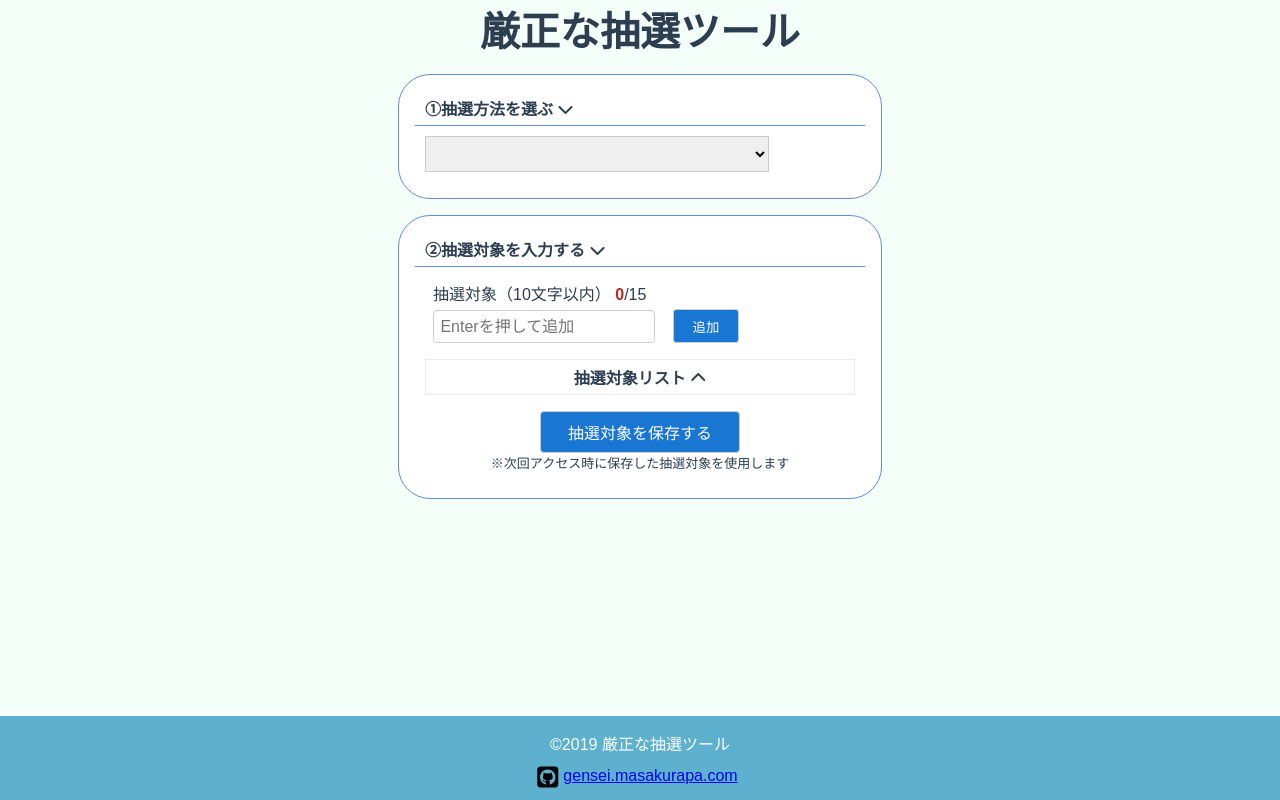
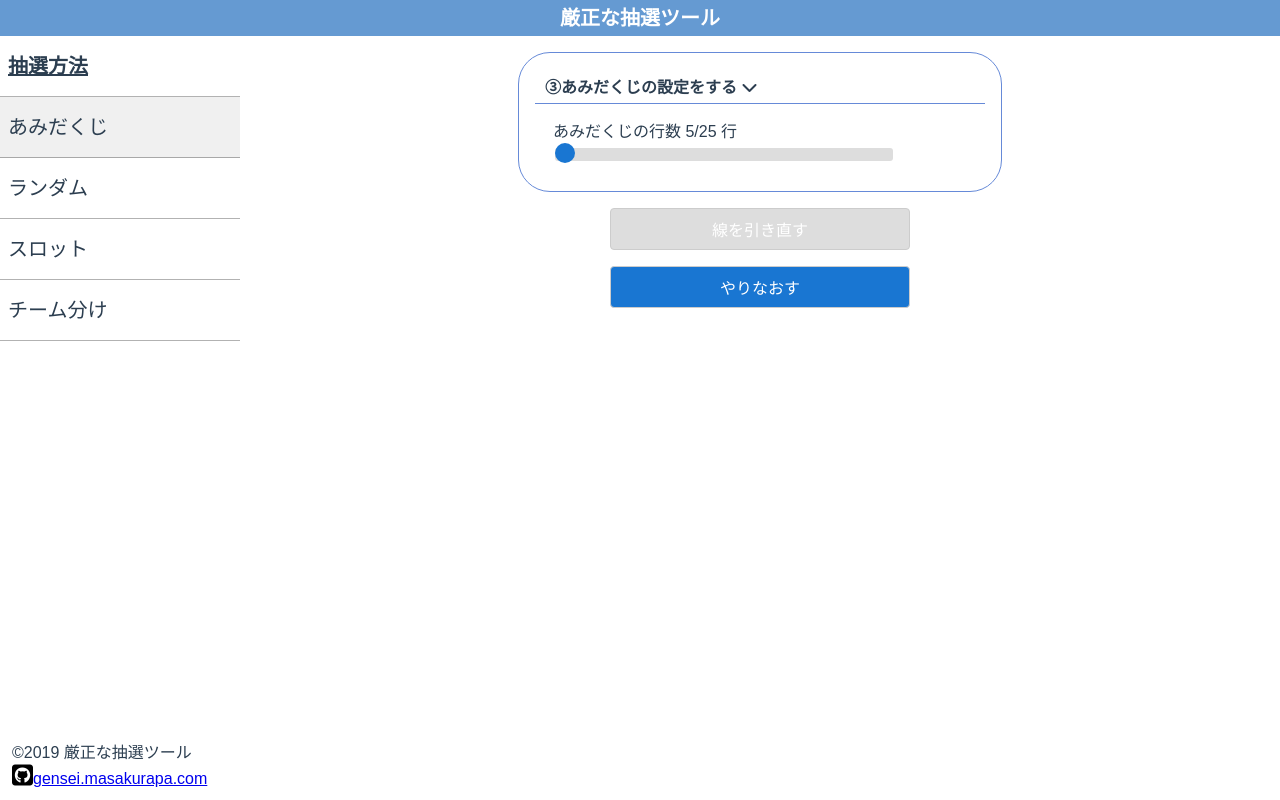
Before and after one commit to masakurapa/gensei.masakurapa.com, a Svelte app: page / in a window 1280 px wide. Built offline with nearby package versions, Linux system fonts and the light colour scheme.

Commit message:
PC版レイアウトの大枠を作成

```diff
--- a/public/index.html
+++ b/public/index.html
@@ -27,6 +27,8 @@
     <script src="https://kit.fontawesome.com/4e4a01a531.js"></script>
     <link rel='icon' type='image/png' href='favicon.png'>
     <link rel='stylesheet' href='bundle.css'>
+    <link rel='stylesheet' href='bundle.css'>
+    <link rel='stylesheet' href='style.css'>
 </head>
 <body>
     <div id="app"></div>
--- /dev/null
+++ b/public/style.css
@@ -0,0 +1,12 @@
+html {
+    width: 100%;
+    height: 100%;
+}
+
+body {
+    width: 100%;
+    height: 100%;
+    margin: 0;
+    color: #2c3e50 !important;
+    font-family: 'Hannotate SC','Chalkboard SE','ＭＳ 明朝', 'MS Mincho',sans-serif !important;
+}
--- a/src/@types/component.ts
+++ b/src/@types/component.ts
@@ -4,7 +4,7 @@
 export interface Component {
     value: string;
     text: string;
-    useSp: boolean;
+    useSp?: boolean;
     component?: any;
 };
 
--- a/src/App.svelte
+++ b/src/App.svelte
@@ -1,7 +1,5 @@
-<GlobalCss/>
-
 {#if isSmartPhone()}
-    <Layout/>
+    <LayoutSP/>
 {:else}
     <LayoutPC/>
 {/if}
@@ -9,7 +7,6 @@
 <script lang="ts">
     import { isSmartPhone } from './util';
 
-    import GlobalCss from './GlobalCss.svelte';
-    import Layout from './components/Layout.svelte';
-    import LayoutPC from './components/LayoutPC.svelte';
+    import LayoutPC from './LayoutPC.svelte';
+    import LayoutSP from './components/LayoutSP.svelte';
 </script>
--- /dev/null
+++ b/src/LayoutPC.svelte
@@ -0,0 +1,117 @@
+<header>厳正な抽選ツール</header>
+
+<div class="container">
+    <aside class="container__sidebar">
+        <div class="menu">
+            <div class="menu__title">抽選方法</div>
+
+            {#each components as row (row.value)}
+                <div
+                    class="menu__item"
+                    class:menu__active={component.value === row.value}
+                    on:click="{() => onClickMenuItem(row)}"
+                >{row.text}</div>
+            {/each}
+        </div>
+    </aside>
+
+    <main class="container__main">
+        <svelte:component this={component.component}/>
+    </main>
+</div>
+
+<footer>
+    <div class="footer__name">&copy;2019 厳正な抽選ツール</div>
+    <div class="footer__link">
+        <a href="https://github.com/masakurapa/gensei.masakurapa.com" target="_blank">
+            <i class="fab fa-github-square" style="color: black; font-size: 1.5em;"></i>gensei.masakurapa.com
+        </a>
+    </div>
+</footer>
+
+<script lang="ts">
+    import type { Component, ComponentList } from './@types/component';
+
+    import RandomSelect from './components/randomSelect/RandomSelect.svelte';
+    import Amidakuji from './components/amidakuji/Amidakuji.svelte';
+    import Slot from './components/slot/Slot.svelte';
+    import ShuffleTeam from './components/shuffleTeam/ShuffleTeam.svelte';
+
+    const components: ComponentList = [
+        { value: 'amidakuji', text: 'あみだくじ', component: Amidakuji },
+        { value: 'randomSelect', text: 'ランダム', component: RandomSelect },
+        { value: 'slot', text: 'スロット', component: Slot },
+        { value: 'shuffleTeam', text: 'チーム分け', component: ShuffleTeam },
+    ];
+
+    // デフォルトはcomponentsの先頭を表示
+    let component: Component = components[0];
+    // メニュー変更
+    const onClickMenuItem = (value: Component) => component = value;
+</script>
+
+<style>
+    header {
+        background-color: #659AD2;
+        color: #FFF;
+        font-size: 20px;
+        font-weight: bold;
+        line-height: 36px;
+        text-align: center;
+    }
+
+    .container {
+        display: flex;
+    }
+
+    .container__sidebar {
+        width: 240px;
+        height: calc(100vh - 36px - 80px); /* 画面の高さからheader/footer分の高さを引く */
+        position: sticky;
+        top: 0;
+        overflow-y: auto;
+        overflow-x: hidden;
+    }
+
+    .container__main {
+        flex: 1;
+        overflow: auto;
+    }
+
+    .menu {
+        display: flex;
+        flex-direction: column;
+    }
+
+    .menu__title {
+        padding-left: 8px;
+        font-size: 20px;
+        line-height: 60px;
+        font-weight: bold;
+        text-decoration: underline;
+        border-bottom: 1px solid rgba(0, 0, 0, 0.3);
+    }
+
+    .menu__item {
+        padding-left: 8px;
+        font-size: 20px;
+        line-height: 60px;
+        cursor: pointer;
+        border-bottom: 1px solid rgba(0, 0, 0, 0.3);
+    }
+
+    .menu__item:hover {
+        background-color: #F0F0F0;
+    }
+
+    .menu__active {
+        background-color: #F0F0F0;
+    }
+
+    footer {
+        position: fixed;
+        left: 0;
+        bottom: 0;
+        padding: 12px 0 12px 12px;
+    }
+</style>
--- a/src/components/LayoutPC.svelte
+++ /dev/null
@@ -1,95 +0,0 @@
-<div class="main-wrapper">
-    <h1>厳正な抽選ツール</h1>
-
-    <CollapseFrame id="components" label="①抽選方法を選ぶ">
-        <InputSelect
-            options="{getComponents()}"
-            selectedValue="{defaultSelected}"
-            on:input="{onInputComponent}"
-        ></InputSelect>
-    </CollapseFrame>
-
-{#if $showUserList}
-    <UserList />
-{/if}
-
-    <svelte:component this={component}/>
-
-    <div class="footer">
-        <div class="copyright">
-                &copy;2019 厳正な抽選ツール
-        </div>
-        <div class="footer-link">
-            <a href="https://github.com/masakurapa/gensei.masakurapa.com" target="_blank">
-                <i class="fab fa-github-square" style="color: black; font-size: 1.5em;"></i>gensei.masakurapa.com
-            </a>
-        </div>
-    </div>
-</div>
-
-<script lang="ts">
-    import type { InputEvent } from '../@types/event';
-    import type { ComponentList } from '../@types/component';
-
-    import { showUserList } from '../store';
-    import { isSmartPhone } from '../util';
-    import { setLot, getLot, removeLot } from '../storage';
-
-    import InputSelect from '../parts/input/InputSelect.svelte';
-    import CollapseFrame from '../components/common/collapse/CollapseFrame.svelte';
-    import UserList from '../components/common/userList/Index.svelte';
-
-    import RandomSelect from '../components/randomSelect/RandomSelect.svelte';
-    import Amidakuji from '../components/amidakuji/Amidakuji.svelte';
-    import Slot from '../components/slot/Slot.svelte';
-    import Gift from '../components/gift/Gift.svelte';
-    import ShuffleTeam from '../components/shuffleTeam/ShuffleTeam.svelte';
-
-    const components: ComponentList = [
-        { value: '', text: '', useSp: true, component: null },
-        { value: 'randomSelect', text: 'ランダムで選ぶ', useSp: true, component: RandomSelect },
-        { value: 'amidakuji', text: 'あみだくじで選ぶ', useSp: true, component: Amidakuji },
-        { value: 'slot', text: 'スロットで選ぶ', useSp: true, component: Slot },
-        { value: 'gift', text: '景品を抽選する（β版）', useSp: false, component: Gift },
-        { value: 'shuffleTeam', text: 'ランダムでチーム分けする', useSp: true, component: ShuffleTeam },
-    ];
-
-    let component: any|null = null;
-
-    // スマホか
-    const isSp = isSmartPhone();
-
-    const getComponents = (): ComponentList => {
-        if (!isSp) {
-            return components;
-        }
-        return components.filter(obj => obj.useSp);
-    };
-
-    // プルダウン変更
-    const onInputComponent = (event: InputEvent) => {
-        const val = event.target.value;
-        setComponent(val);
-        setLot(val);
-    }
-
-    const setComponent = (val: string): void => {
-        let idx = 0;
-        if (val !== null && val !== '') {
-            idx = components.findIndex(obj => {
-                return obj.value === val;
-            })
-
-            // 見つからないvalが来たら一応ローカルストレージを消しておく
-            if (idx === -1) {
-                idx = 0;
-                removeLot();
-            }
-        }
-        component = components[idx].component;
-    }
-
-    // ローカルストレージに前回の抽選方法があればデフォルトにする
-    const defaultSelected = getLot();
-    setComponent(defaultSelected);
-</script>
```
Also changed, not shown: src/components/LayoutSP.svelte (renamed from src/components/Layout.svelte).
